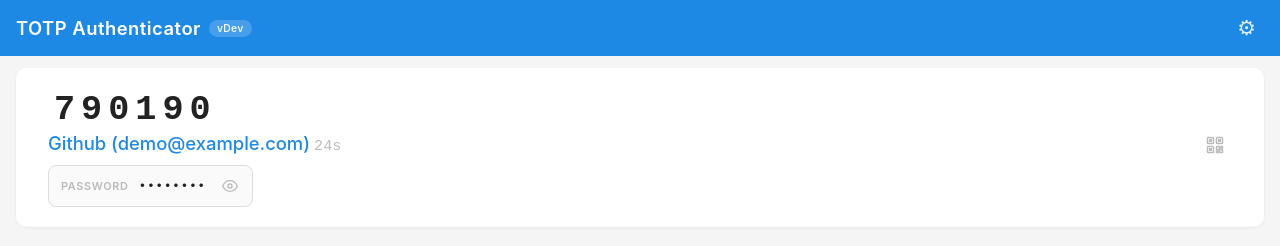
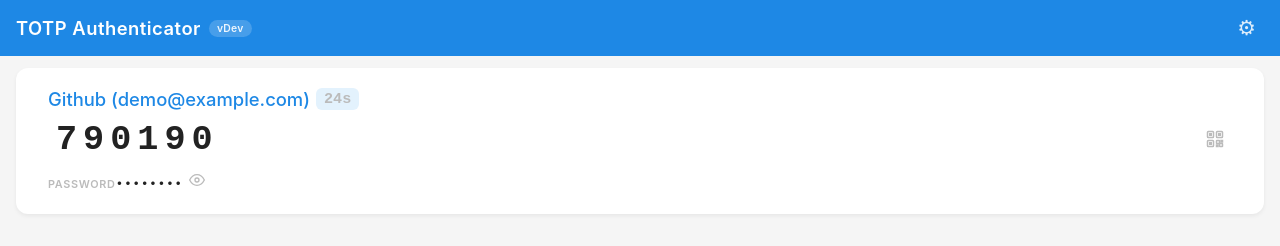
Before and after one commit to johnwmail/totp-authenticator, a website: page index.html in a window 1280 px wide. Drawn offline with Linux system fonts and the light colour scheme; no server answers.

Commit message:
Improve UI: swap token/label order, better spacing
- Display URL/label first, then 6-digit token code
- Improved card styling (border-radius, shadows, hover effects)
- Consistent spacing between elements
- Styled countdown timer with background pill
- Reduced password field padding for tighter layout
- Click-to-copy functionality preserved

Co-authored-by: Shelley <shelley@exe.dev>

```diff
--- a/index.html
+++ b/index.html
@@ -181,10 +181,10 @@
 
             .account-card {
                 background: var(--card-bg);
-                border-radius: 10px;
-                margin-bottom: 8px;
-                padding: 18px 28px;
-                box-shadow: 0 1px 3px var(--card-shadow);
+                border-radius: 12px;
+                margin-bottom: 10px;
+                padding: 16px 24px;
+                box-shadow: 0 2px 4px var(--card-shadow);
                 display: flex;
                 align-items: center;
                 justify-content: space-between;
@@ -195,7 +195,8 @@
             }
 
             .account-card:hover {
-                box-shadow: 0 2px 8px var(--card-hover-shadow);
+                box-shadow: 0 4px 12px var(--card-hover-shadow);
+                transform: translateY(-1px);
             }
 
             .account-card.dragging {
@@ -216,17 +217,18 @@
             /* Code */
             .totp-code {
                 font-family: 'SF Mono', 'Fira Code', 'Courier New', monospace;
-                font-size: 1.8rem;
+                font-size: 1.9rem;
                 font-weight: 700;
-                letter-spacing: 4px;
+                letter-spacing: 5px;
                 color: var(--code-color);
                 cursor: pointer;
                 display: inline-block;
-                padding: 2px 6px;
-                border-radius: 6px;
+                padding: 2px 8px;
+                border-radius: 8px;
                 transition: background 0.15s;
                 user-select: all;
                 position: relative;
+                margin: 0 0 4px 0;
             }
 
             .totp-code:hover {
@@ -262,8 +264,12 @@
 
             /* Name row */
             .account-meta {
-                font-size: 0.9rem;
+                font-size: 0.85rem;
                 color: var(--text-muted);
+                margin-bottom: 8px;
+                display: flex;
+                align-items: center;
+                gap: 6px;
             }
 
             .account-name {
@@ -294,12 +300,17 @@
             .meta-countdown {
                 color: var(--text-dim);
                 font-family: monospace;
-                font-size: 0.85rem;
+                font-size: 0.75rem;
+                font-weight: 600;
+                background: var(--accent-bg);
+                padding: 2px 8px;
+                border-radius: 6px;
             }
 
             /* Password row */
             .password-row {
-                margin-top: 10px;
+                margin-top: 0;
+            }
             }
 
             .password-field {
@@ -307,7 +318,7 @@
                 align-items: center;
                 gap: 10px;
                 max-width: 100%;
-                padding: 6px 8px 6px 12px;
+                padding: 4px 8px 4px 12px;
                 background: var(--input-bg);
                 border: 1px solid var(--input-border);
                 border-radius: 8px;
--- a/js/totp-auth.js
+++ b/js/totp-auth.js
@@ -1254,11 +1254,11 @@
 
                 card.innerHTML =
                     '<div class="account-info">' +
-                    `<div class="totp-code">${code}<span class="copy-tip">Copied!</span></div>` +
                     '<div class="account-meta">' +
                     `<span class="account-name">${nameHtml}</span>` +
                     ` <span class="meta-countdown">${cd}s</span>` +
                     '</div>' +
+                    `<div class="totp-code">${code}<span class="copy-tip">Copied!</span></div>` +
                     pwRowHtml +
                     '</div>' +
                     actionsHtml;
```
